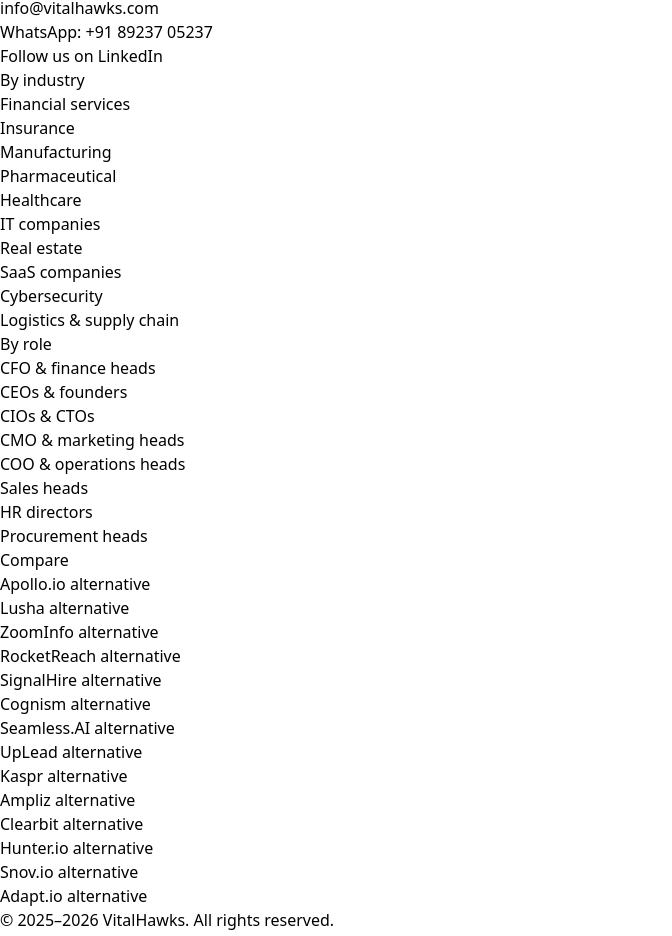
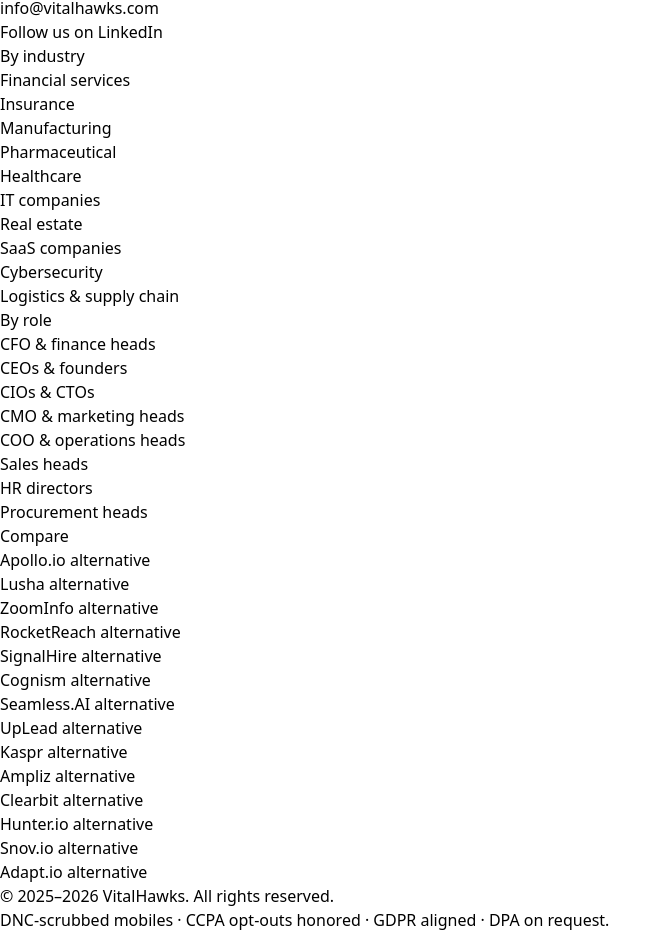
Before and after one commit to shivar531/Vitalhawks, a React (Vite) app in the folder project/: page / in a window 1280 px wide. Shown: the part 3612-4548 px from the top of the page, without its empty margins (0-672 px from the left). Built offline with nearby package versions, Linux system fonts and the light colour scheme.

Commit message:
Add files via upload

```diff
--- a/project/src/Component/Footer.jsx
+++ b/project/src/Component/Footer.jsx
@@ -120,16 +120,6 @@ export default function Footer() {
               </li>
               <li>
                 <a
-                  href="https://wa.me/918923705237"
-                  target="_blank"
-                  rel="noopener noreferrer"
-                  className={linkClass}
-                >
-                  WhatsApp: +91 89237 05237
-                </a>
-              </li>
-              <li>
-                <a
                   href="https://www.linkedin.com/company/113018113/"
                   target="_blank"
                   rel="noopener noreferrer"
@@ -162,7 +152,7 @@ export default function Footer() {
         <div className="border-t border-white/10 mt-10 pt-5 flex flex-col sm:flex-row items-center justify-between gap-2 text-xs text-gray-500">
           <p>© 2025–{year} VitalHawks. All rights reserved.</p>
           <p className="text-center sm:text-right">
-            DNC-scrubbed mobiles · CCPA opt-outs honored · GDPR aligned.
+            DNC-scrubbed mobiles · CCPA opt-outs honored · GDPR aligned · DPA on request.
           </p>
         </div>
       </div>
```
